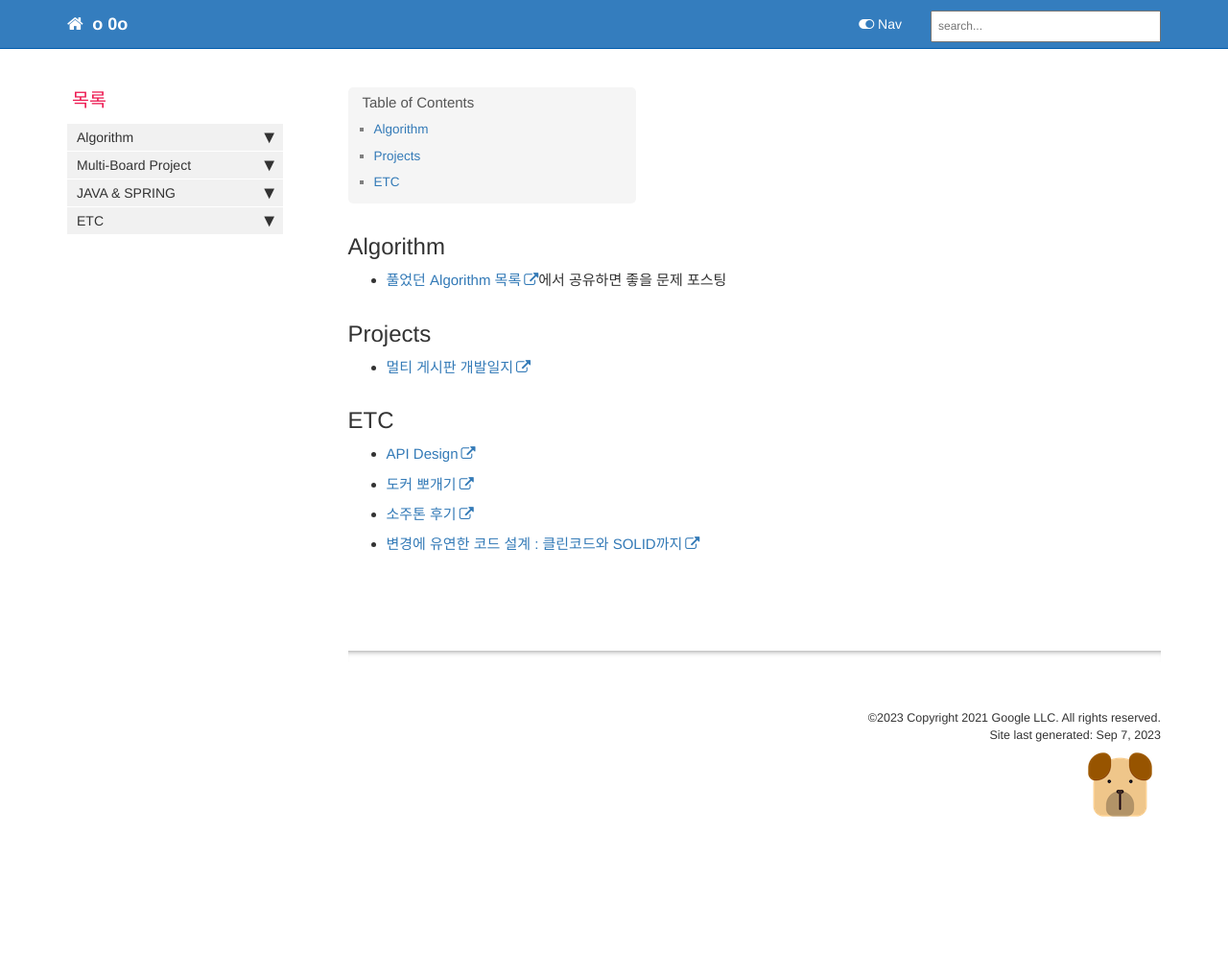
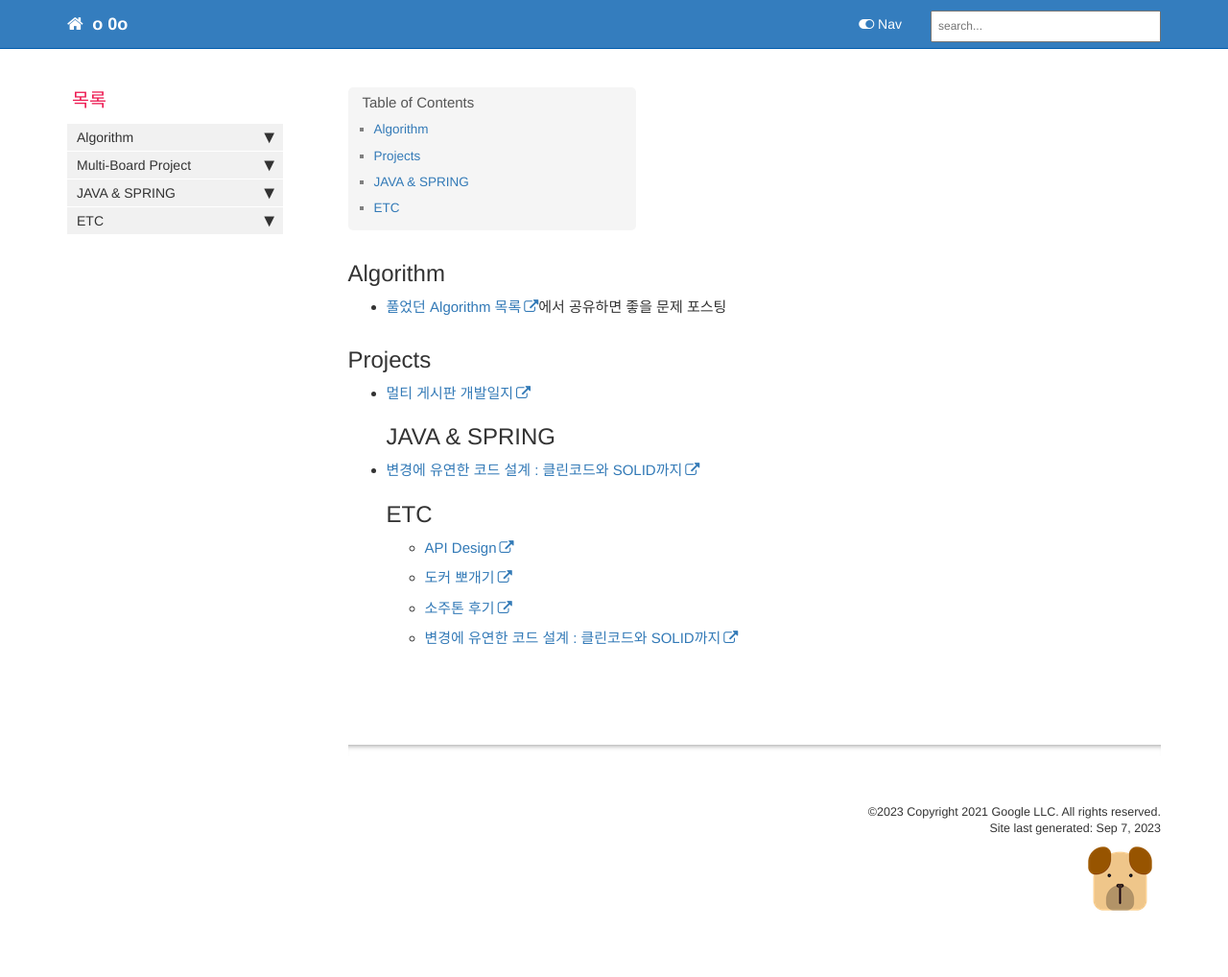
Before and after one commit to JeonJe/JeonJe.github.io, a Jekyll site: the page built from index.md, in a window 1280 px wide. Shown: the whole page at 96% size. Built offline with Jekyll 4.4.1, drawn with Linux system fonts in a browser that asks for light colours; comment, search, counter and statistics services are not loaded; before the commit the page ends 920 px from its top, so only the background shows below that.

Commit message:
feat : filter, dispatcher, / cleancode

```diff
--- a/index.md
+++ b/index.md
@@ -13,7 +13,8 @@ summary:
 
 ## Projects
 - [멀티 게시판 개발일지](https://jeonje.github.io/multi_board_erd.html)
-
+## JAVA & SPRING
+- [변경에 유연한 코드 설계 : 클린코드와 SOLID까지](https://jeonje.github.io/filter_dispatcher_interceptor.html)
 ## ETC
   - [API Design](https://jeonje.github.io/API_design.html)
   - [도커 뽀개기](https://jeonje.github.io/wanted_backend_docker.html)
```
